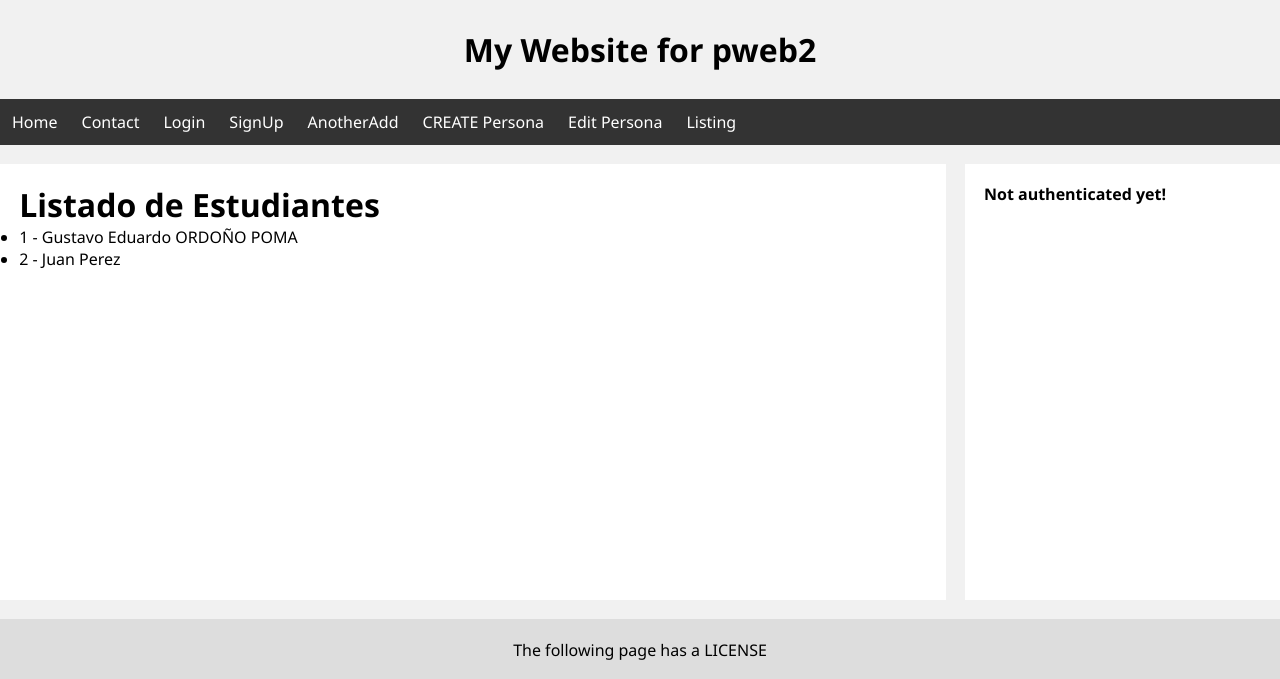
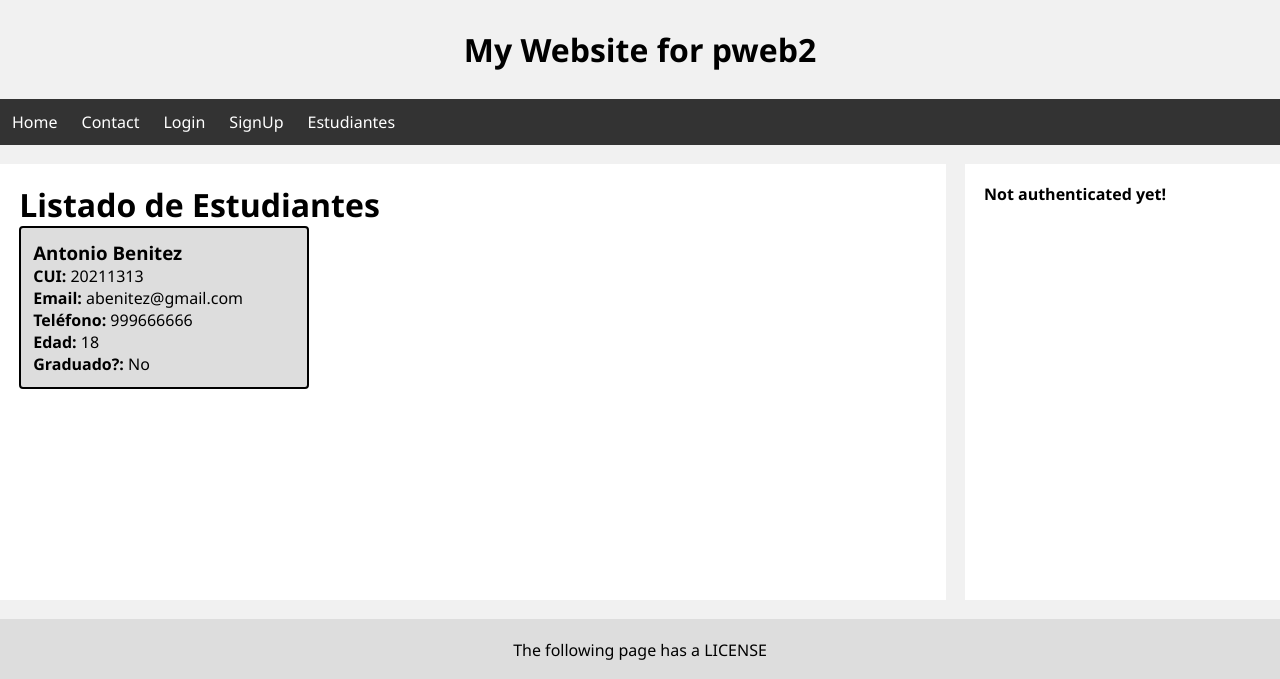
Before and after one commit to gopoma/2022-pweb2-Laboratorio05, a Django app: page /estudiantes/ in a window 1280 px wide. Shown: the top 679 px of the page. Run offline with Django 4.2, Linux system fonts and the light colour scheme; data comes from the database, SQL or seed files in the repository; both versions use the stored data as it was after the commit.

Commit message:
Django5-Diapositiva6: Se probaron los filtros y se trenzó con la funcionalidad de paginación, además de agregarle estilos a las targetas para que se pueda visualizar mejor el resultado tanto de la paginación, como de la consulta

```diff
--- a/src/estudiantes/models.py
+++ b/src/estudiantes/models.py
@@ -4,6 +4,7 @@ from django.db import models
 class Estudiante(models.Model):
     cui = models.CharField(max_length=8)
     fullname = models.CharField(max_length=255)
+    age = models.IntegerField()
     email = models.EmailField()
     phone_number = models.CharField(max_length=9)
     graduated = models.BooleanField(default=False)
--- a/src/estudiantes/templates/estudiantes/estudiante_list.html
+++ b/src/estudiantes/templates/estudiantes/estudiante_list.html
@@ -4,11 +4,40 @@
     <title>Lista de Estudiantes</title>
 {% endblock %}
 
+{% block styles %}
+    <style>
+        .students {
+            display: grid;
+            gap: 1.2rem;
+            grid-template-columns: repeat(3, 1fr);
+        }
+        .students__student {
+            border: 2px solid #000;
+            border-radius: 4px;
+            padding: 0.75rem;
+            background-color: #DDD;
+        }
+    </style>
+{% endblock %}
+
 {% block content %}
     <h1>Listado de Estudiantes</h1>
-    <ul>
+    <section class="students">
         {% for estudiante in object_list %}
-            <li>{{ estudiante.id }} - {{ estudiante.fullname }}</li>
+            <article class="students__student">
+                <h3>{{ estudiante.fullname }}</h3>
+                <p><b>CUI: </b>{{ estudiante.cui }}</p>
+                <p><b>Email: </b>{{ estudiante.email }}</p>
+                <p><b>Teléfono: </b>{{ estudiante.phone_number }}</p>
+                <p><b>Edad: </b>{{ estudiante.age }}</p>
+                <p><b>Graduado?: </b>
+                    {% if estudiante.graduated %}
+                        <span>Sí</span>
+                    {% else %}
+                        <span>No</span>
+                    {% endif %}
+                </p>
+            </article>
         {% endfor %}
-    </ul>
+    </section>
 {% endblock %}
--- a/src/estudiantes/views.py
+++ b/src/estudiantes/views.py
@@ -7,4 +7,5 @@ from .models import Estudiante
 # Create your views here.
 class EstudianteListView(ListView):
     model = Estudiante
+    queryset = Estudiante.objects.filter(age__lte="18")
     paginate_by = 2
--- a/src/templates/components/navbar.html
+++ b/src/templates/components/navbar.html
@@ -11,10 +11,11 @@
         <a class="navbar__link" href="/personas/description">Description</a>
         <a class="navbar__link" href="/search">Search!</a>
         <a class="navbar__link" href="/personas/create">CREATE Persona 2!</a>
-        -->
         <a class="navbar__link" href="/anotherAdd">AnotherAdd</a>
         <a class="navbar__link" href="/personas/create">CREATE Persona</a>
         <a class="navbar__link" href="/personas/edit">Edit Persona</a>
         <a class="navbar__link" href="/personas">Listing</a>
+        -->
+        <a class="navbar__link" href="/estudiantes">Estudiantes</a>
     </ul>
 </nav>
```
Also changed, not shown: src/db.sqlite3, src/estudiantes/migrations/0002_estudiante_age.py (added).
